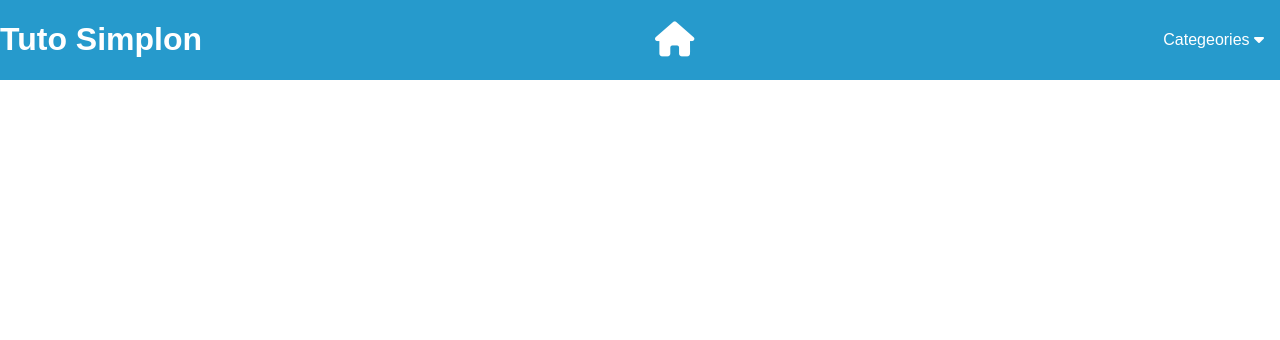
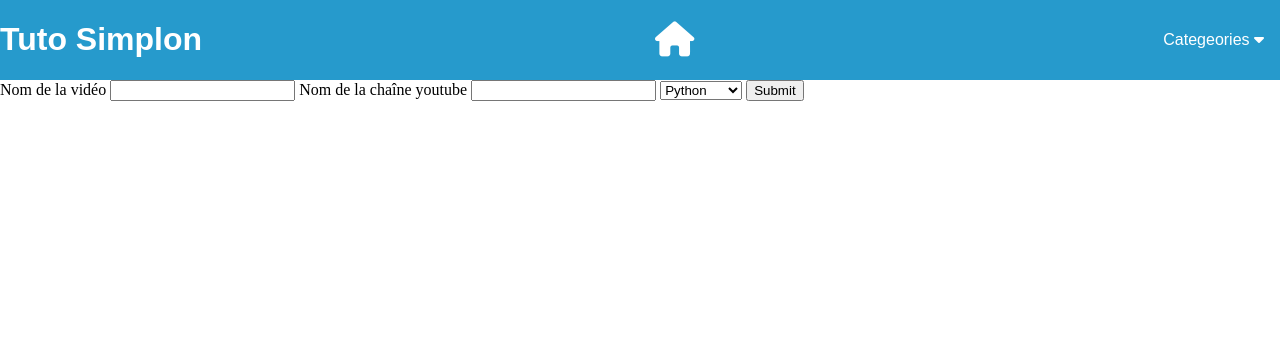
Before and after one commit to MarriaMarria/E-learning, a Flask app: template Python/templates/addPage.html in a window 1280 px wide. Shown: the top 340 px of the page. Run offline with Flask 2, Linux system fonts and the light colour scheme; the template is opened without the code that fills it, so the values that code supplies are empty; some libraries are stand-ins or nearby versions.

Commit message:
sauvegarde

```diff
--- a/Python/backend.py
+++ b/Python/backend.py
@@ -81,8 +81,9 @@ def select_js():
                             ut nisi. Maecenas euismod varius odio. Ut in dictum ligula.')
 
 #section add video
-@app.route('/add/')
+@app.route('/add')
 def add_page():
+
     return render_template('addPage.html')
 
 app.route('/add/submit_video/')
--- a/Python/db_learning.py
+++ b/Python/db_learning.py
@@ -43,7 +43,6 @@ class MyDB: # I changed name as SCRAP has nothing to do with it
 
         for i in self.list_tables:
             sql = "CREATE TABLE IF NOT EXISTS {} (ID INT NOT NULL AUTO_INCREMENT PRIMARY KEY, name VARCHAR(100), chaine VARCHAR(100), url TEXT, description TEXT);".format(i)
-            print("c ok")
             self.mycursor.execute(sql)
 
         logging.info("creating table: end")
--- a/Python/templates/addPage.html
+++ b/Python/templates/addPage.html
@@ -24,6 +24,21 @@
     </div>
 </div>
 {% endblock header %}
+<form action="/base.html" method="POST">
+    <label for="name">Nom de la vidéo</label>
+    <input type="text" name="name">
+    <label for="chaîne">Nom de la chaîne youtube</label>
+    <input type="text" name="chaine">
+    <select name="menu" id="catégorie">
+        <option value="Python">Python</option>
+        <option value="Cloud">Cloud</option>
+        <option value="Docker">Python</option>
+        <option value="Javascript">Javascript</option>
+    </select>
+    <input type="submit" value="Submit">
+</form>
+
 <script src="https://kit.fontawesome.com/d54a7ee144.js" crossorigin="anonymous"></script>
 {% endblock %}
-{% block footer %}{% endblock footer %}
+{% block footer %}
+{% endblock footer %}
```
Also changed, not shown: 3 other files.
